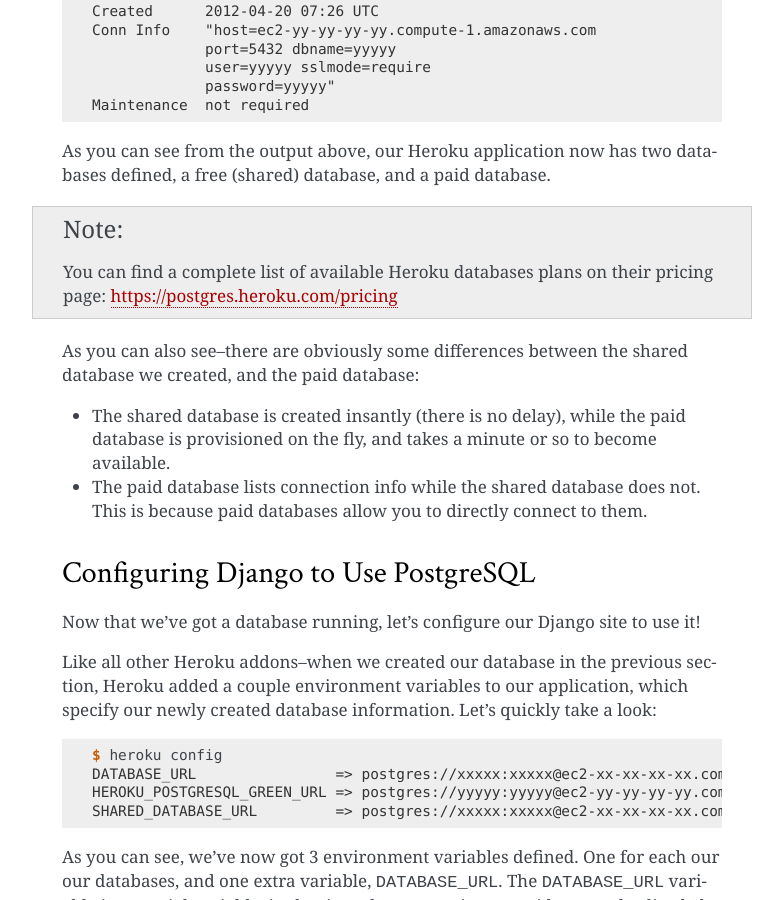
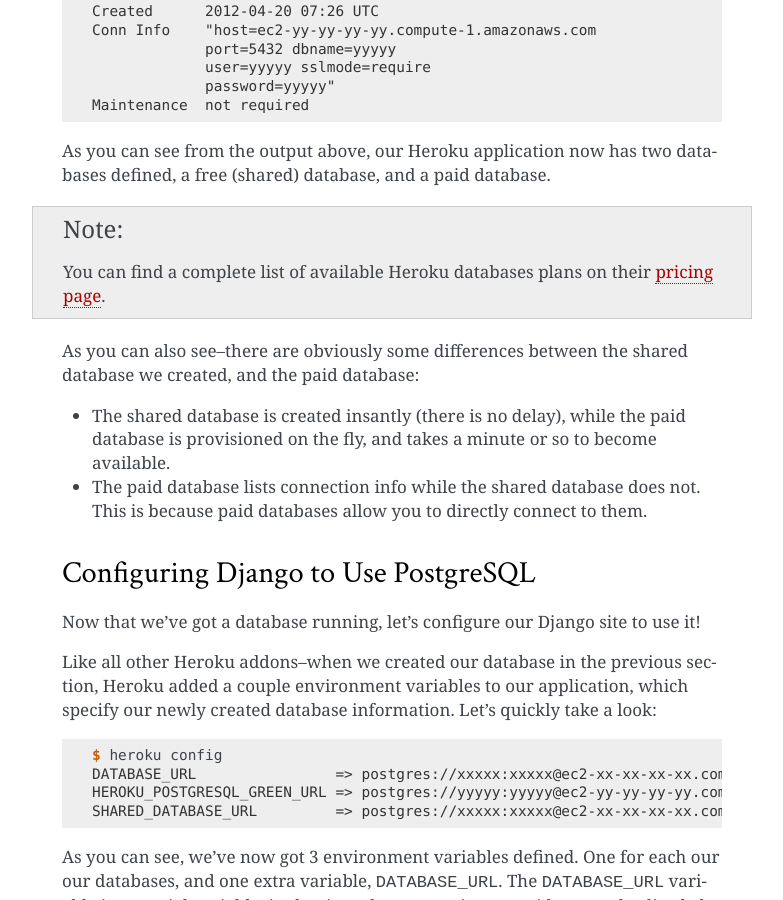
Before and after one commit to perryyo/deploydjango.com, a Sphinx documentation site: the page built from source/postgresql/setup.rst, in a window 1280 px wide and 900 px high, scrolled down 774 px. Shown: the whole window, without its empty margins (358-1141 px from the left). Built offline with Sphinx 7.4.7, drawn with Linux system fonts in a browser that asks for light colours.

Commit message:
Updating the link to be more human friendly.

```diff
--- a/source/postgresql/setup.rst
+++ b/source/postgresql/setup.rst
@@ -52,7 +52,7 @@
 
 .. note::
     You can find a complete list of available Heroku databases plans on their
-    pricing page: https://postgres.heroku.com/pricing
+    `pricing page <https://postgres.heroku.com/pricing>`_.
 
 As you can also see--there are obviously some differences between the shared
 database we created, and the paid database:
```
